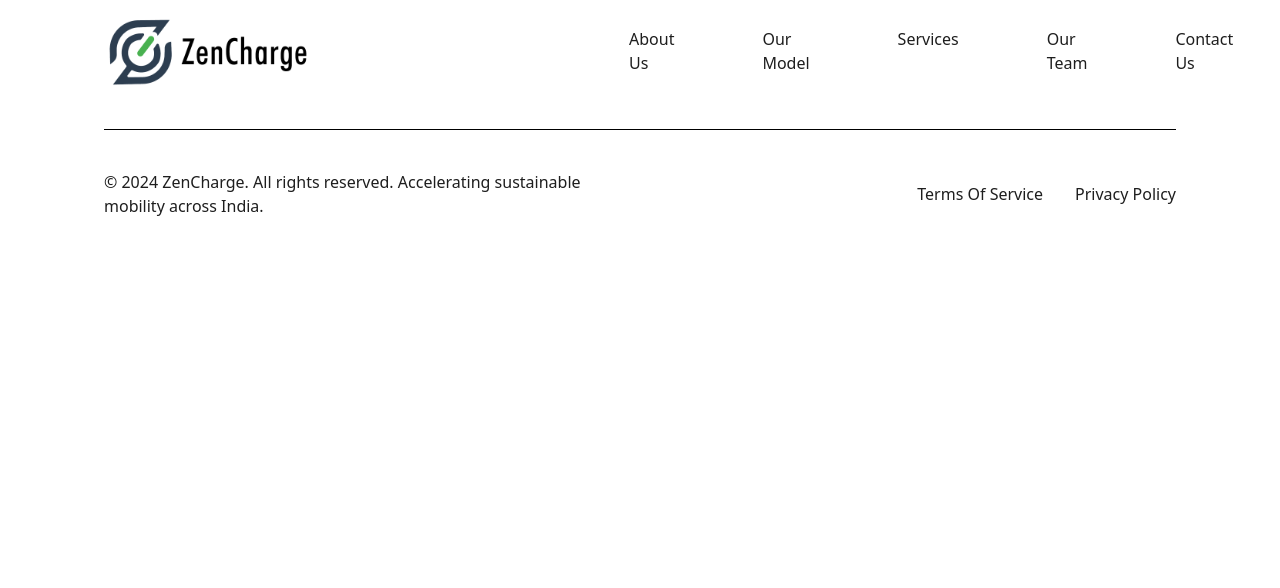
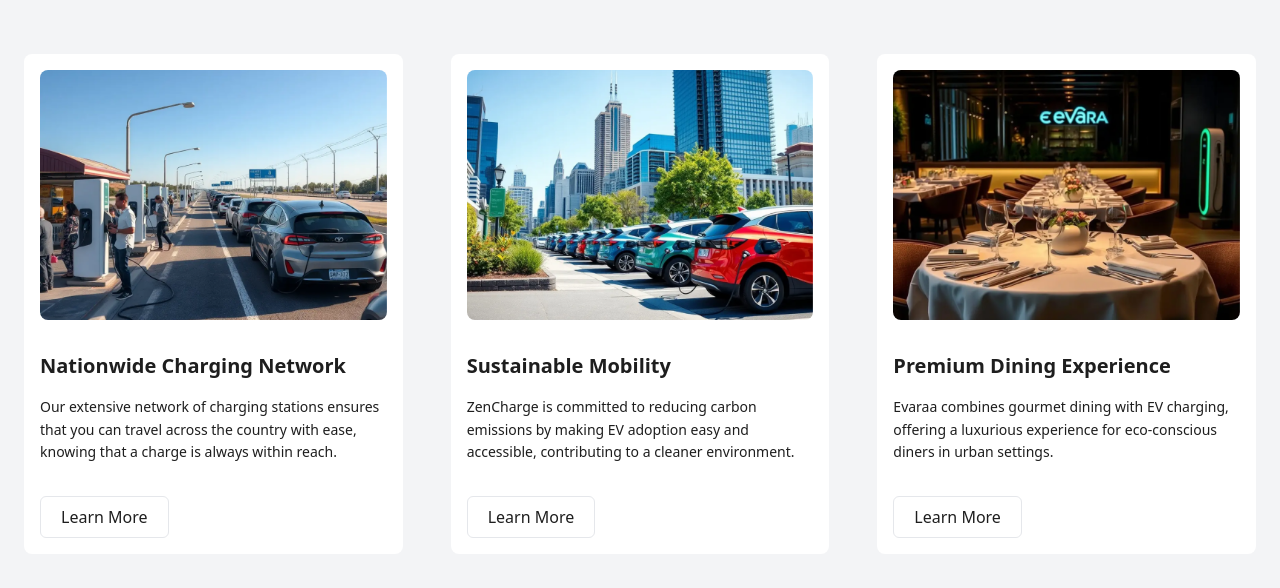
Before and after one commit to ashishmohapatra240/zencharge-web, a Next.js app: page / in a window 1280 px wide. Shown: the part 3188-3776 px from the top of the page. Before the commit the page ends 3446 px from the top, so only its background shows below. Built offline with nearby package versions, Linux system fonts and the light colour scheme.

Commit message:
Add FifthSection

```diff
--- /dev/null
+++ b/components/FifthSection.tsx
@@ -0,0 +1,30 @@
+import Card from "./common/ThirdSectionCard";
+
+const FifthSection = () => {
+  return (
+    <div className="w-full px-6 py-20 bg-gray-100 flex flex-col items-center">
+      <div className="w-full max-w-[1495px] flex flex-col gap-16">
+        {/* Cards Section */}
+        <div className="w-full flex flex-col md:flex-row justify-center items-start gap-8 md:gap-12">
+          <Card
+            title="Nationwide Charging Network"
+            description="Our extensive network of charging stations ensures that you can travel across the country with ease, knowing that a charge is always within reach."
+            imageSrc="/images/NationwideChargingNetwork.png"
+          />
+          <Card
+            title="Sustainable Mobility"
+            description="ZenCharge is committed to reducing carbon emissions by making EV adoption easy and accessible, contributing to a cleaner environment."
+            imageSrc="/images/SustainableMobility.png"
+          />
+          <Card
+            title="Premium Dining Experience"
+            description="Evaraa combines gourmet dining with EV charging, offering a luxurious experience for eco-conscious diners in urban settings."
+            imageSrc="/images/PremiumDiningExperience.png"
+          />
+        </div>
+      </div>
+    </div>
+  );
+};
+
+export default FifthSection;
```
